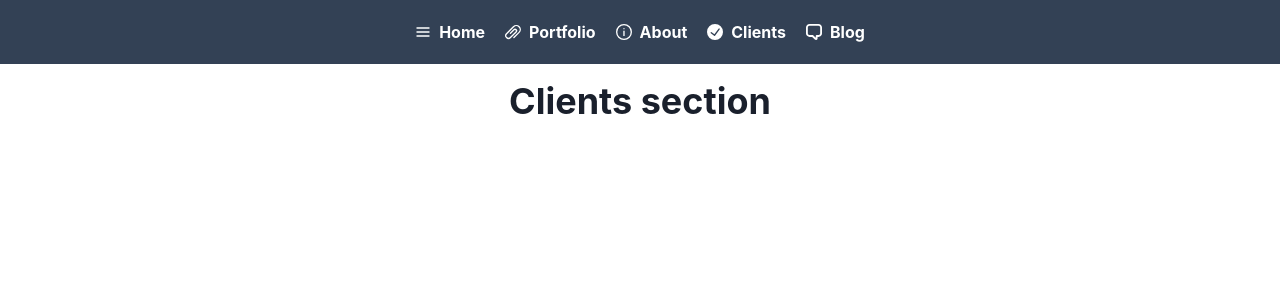
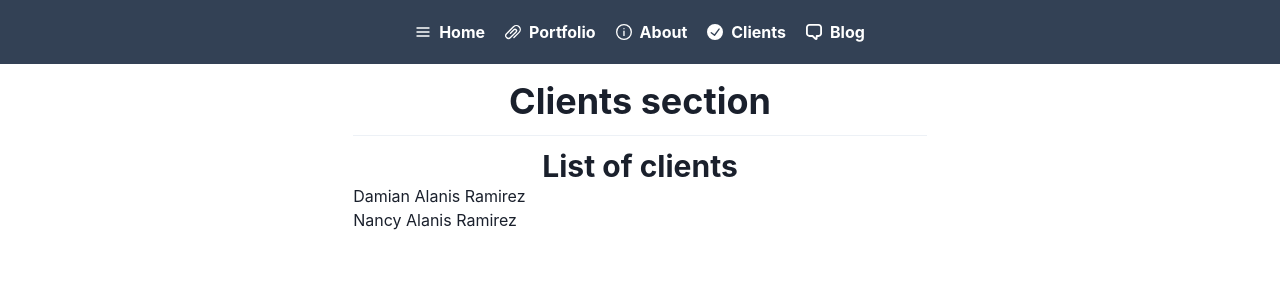
Before and after one commit to d-alanis98/nextjs-react-complete-guide, a Next.js app: page /clients in a window 1280 px wide. Shown: the top 300 px of the page. Built offline with nearby package versions, Linux system fonts and the light colour scheme.

Commit message:
Add navigation for dynamic routes

```diff
--- a/pages/clients/index.tsx
+++ b/pages/clients/index.tsx
@@ -1,11 +1,47 @@
-import { Container, Heading } from '@chakra-ui/react';
+import Link from 'next/link';
+import {
+    List,
+    Heading,
+    Divider,
+    ListItem,
+    Container
+} from '@chakra-ui/react';
 // Layout
 import { BaseLayout } from '../../layout/base/BaseLayout';
+
+const clients = [
+    {
+        id: 'dalanisr',
+        name: 'Damian Alanis Ramirez'
+    },
+    {
+        id: 'nalanisr',
+        name: 'Nancy Alanis Ramirez'
+    }
+];
 
 const ClientsPage: React.FC = () => (
     <BaseLayout>
         <Container className='p-4'>
-            <Heading textAlign='center'>Clients section</Heading>
+            <Heading textAlign='center' marginBottom='0.75rem'>Clients section</Heading>
+            <Divider/>
+            <Heading as='h4' textAlign='center' size='lg' marginTop='0.75rem'>List of clients</Heading>
+            <List>
+                {
+                    clients.map(client => (
+                    <ListItem key={client.id}>
+                        <Link
+                            href = {{
+                                pathname: 'clients/[clientId]',
+                                query: { clientId: client.id }
+                            }}
+                        >
+                            { client.name }
+                        </Link>
+                    </ListItem>
+                    ))
+                }
+            </List>
         </Container>
     </BaseLayout>
 );
--- a/styles/globals.css
+++ b/styles/globals.css
@@ -9,6 +9,14 @@
 
   h2 {
     @apply text-xl;
+  }
+
+  h3 {
+    @apply text-lg;
+  }
+
+  h4 {
+    @apply text-base;
   }
 }
 
```
